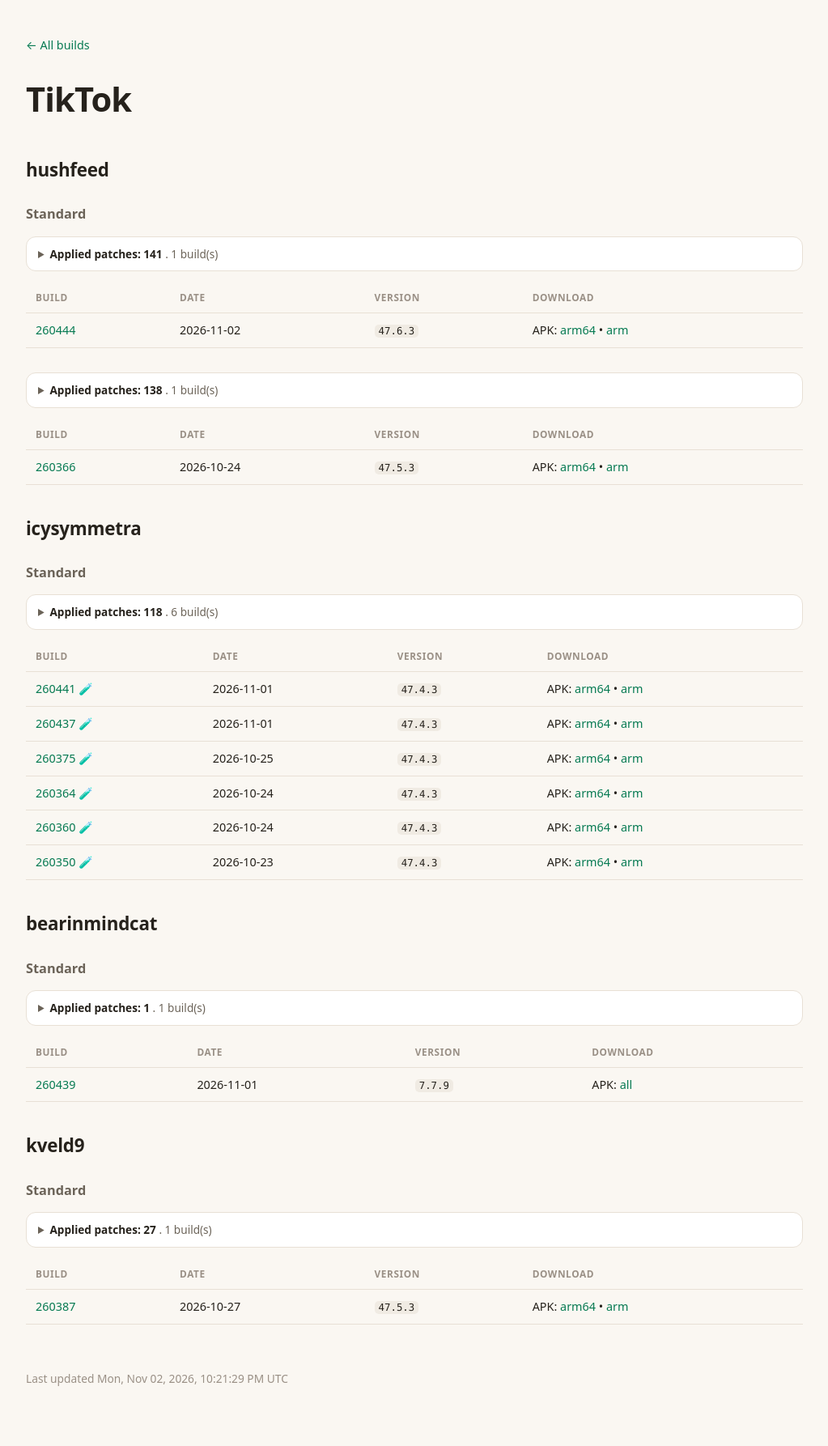
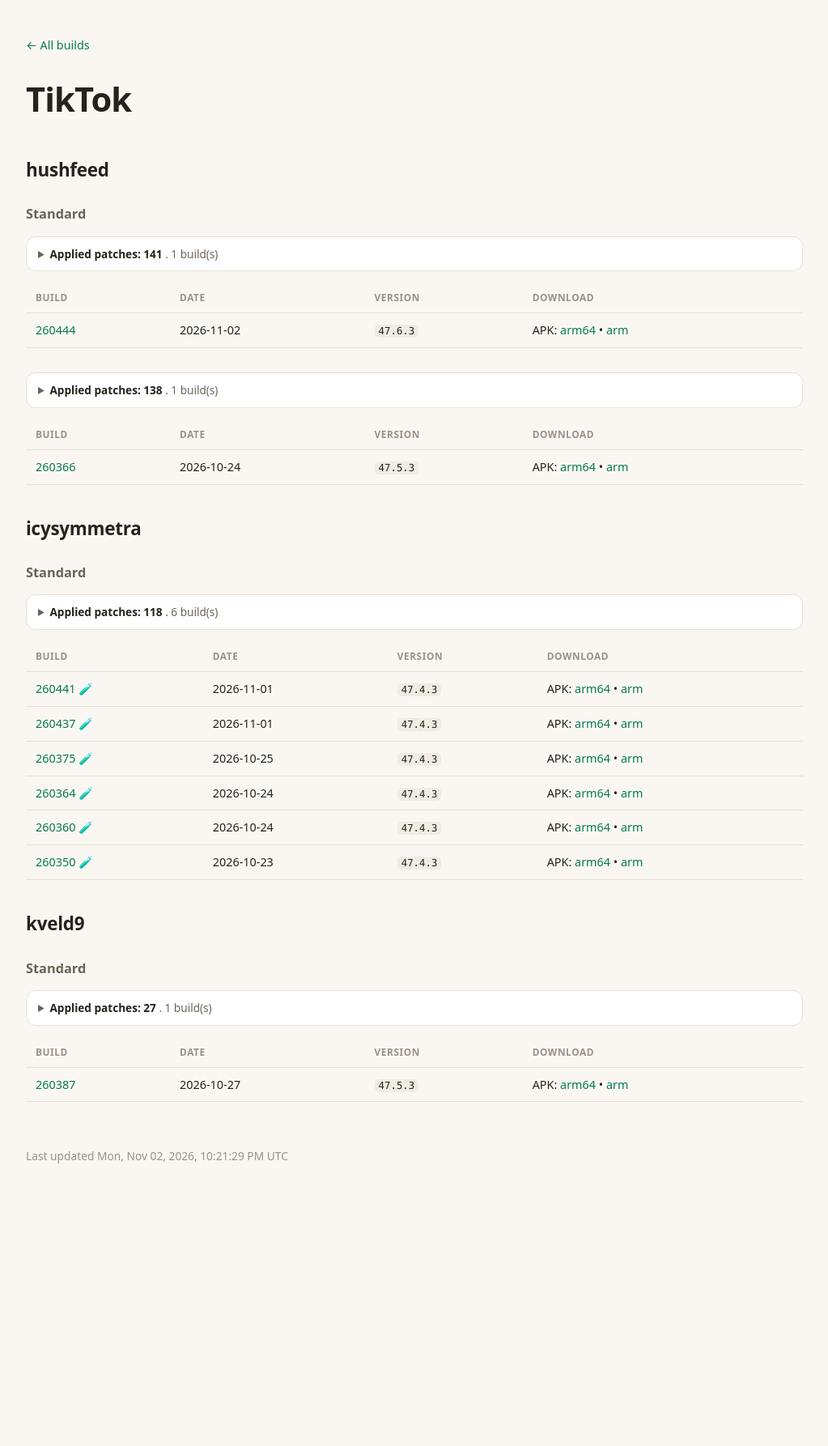
Before and after one commit to nullcpy/archive, a Jekyll site: the page built from apps/tiktok/index.md, in a window 1280 px wide. Shown: the whole page at 81% size, without its empty margins (128-1151 px from the left). Built offline with Jekyll 4.4.1, drawn with Linux system fonts in a browser that asks for light colours; after the commit the page ends 1511 px from its top, so only the background shows below that.

Commit message:
chore: rebuild the archive Pages surface [skip ci]

```diff
--- a/apps/tiktok/index.md
+++ b/apps/tiktok/index.md
@@ -441,20 +441,6 @@ title: TikTok
 | [260360](https://github.com/nullcpy/archive/releases/tag/260360) 🧪 | 2026-10-24 | `47.4.3` | APK: [arm64](https://github.com/nullcpy/archive/releases/download/260360/tiktok-icysymmetra-v47.4.3-arm64-v8a.apk) • [arm](https://github.com/nullcpy/archive/releases/download/260360/tiktok-icysymmetra-v47.4.3-arm-v7a.apk) |
 | [260350](https://github.com/nullcpy/archive/releases/tag/260350) 🧪 | 2026-10-23 | `47.4.3` | APK: [arm64](https://github.com/nullcpy/archive/releases/download/260350/tiktok-icysymmetra-v47.4.3-arm64-v8a.apk) • [arm](https://github.com/nullcpy/archive/releases/download/260350/tiktok-icysymmetra-v47.4.3-arm-v7a.apk) |
 
-## bearinmindcat
-
-### Standard
-
-<details><summary><b>Applied patches: 1</b> . 1 build(s)</summary>
-<ul>
-<li>Enable non-HyperOS ROM support</li>
-</ul>
-</details>
-
-| Build | Date | Version | Download |
-|---|---|---|---|
-| [260439](https://github.com/nullcpy/archive/releases/tag/260439) | 2026-11-01 | `7.7.9` | APK: [all](https://github.com/nullcpy/archive/releases/download/260439/tiktok-bearinmindcat-v7.7.9-all.apk) |
-
 ## kveld9
 
 ### Standard
```
Also changed, not shown: index.md (+4 -4 lines).
